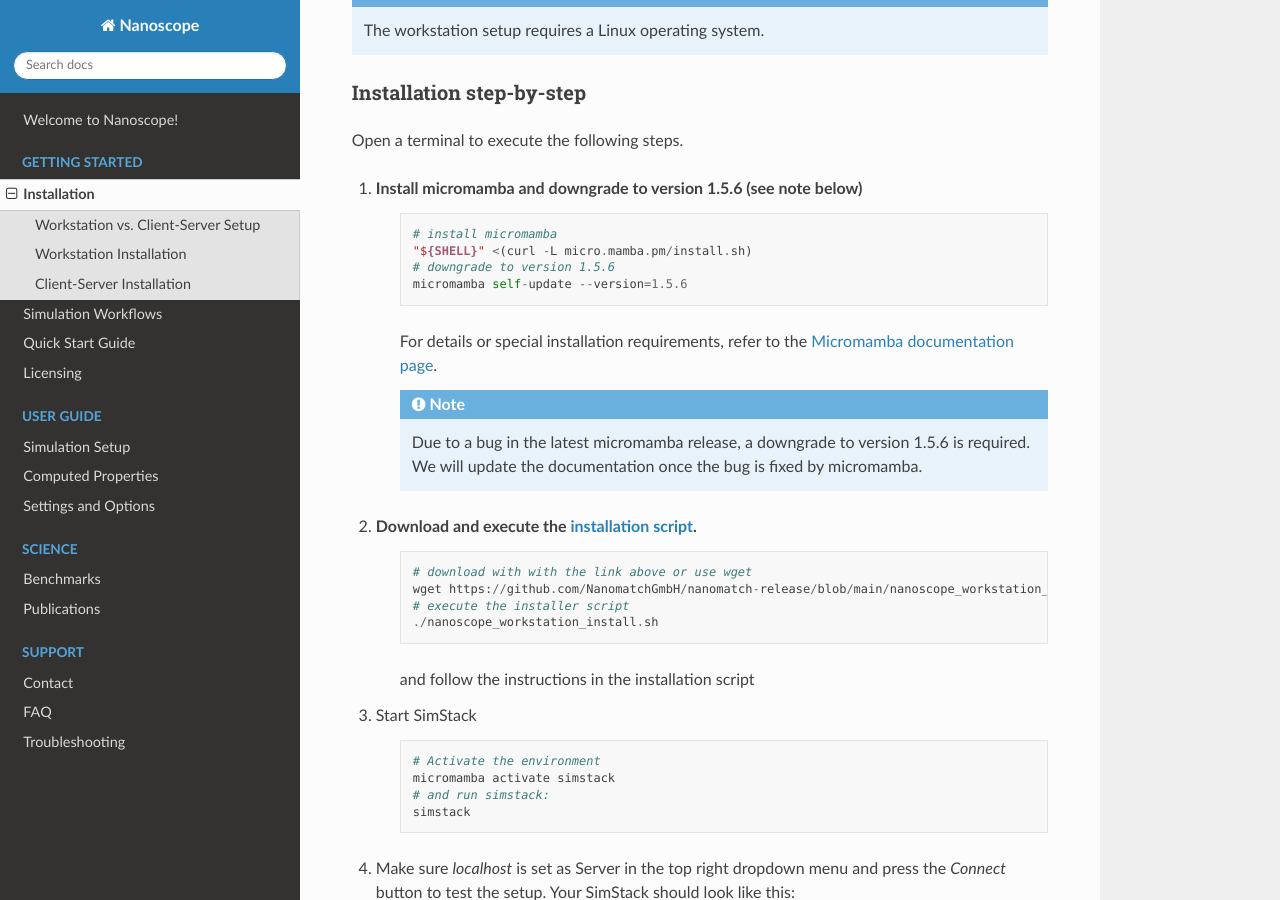
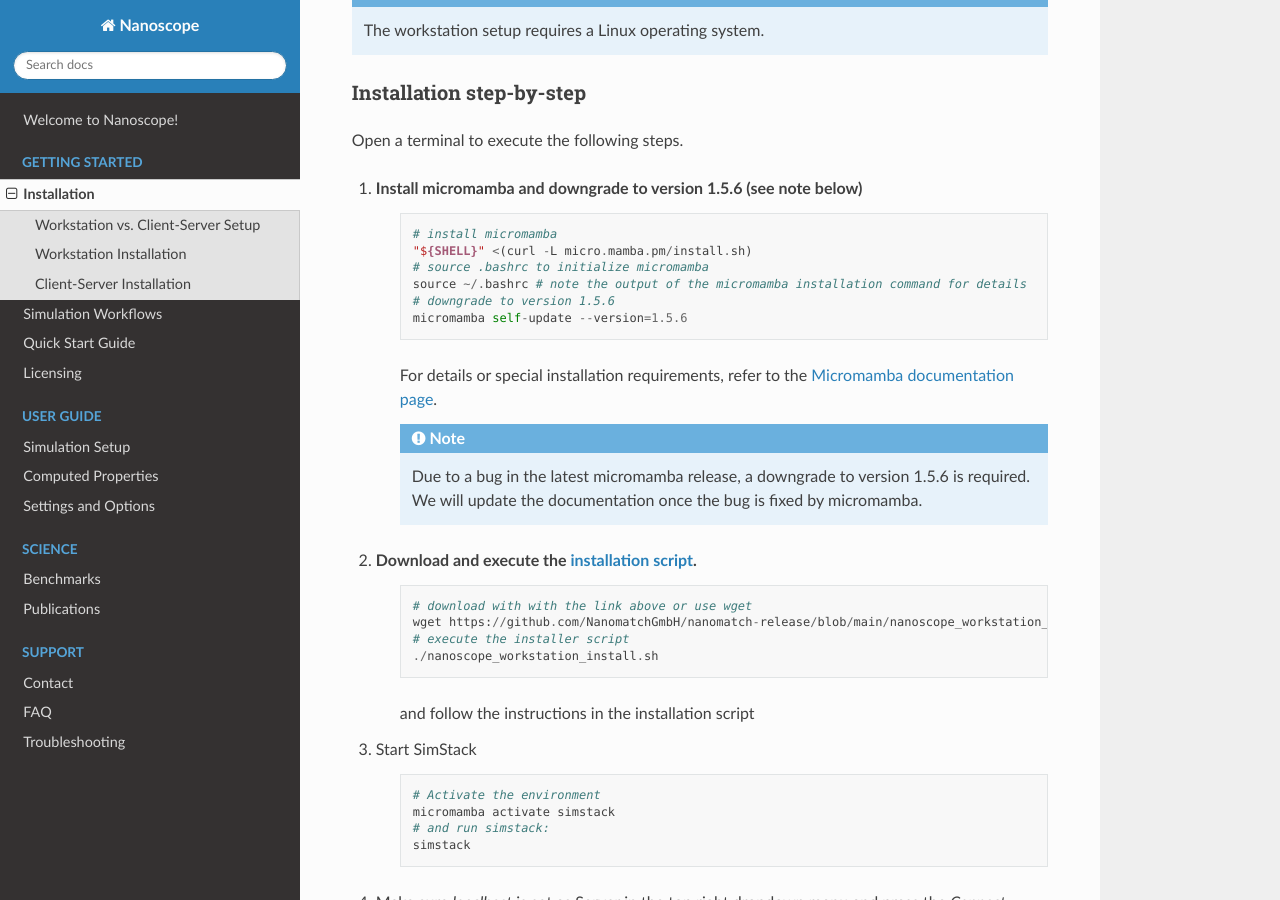
Before and after one commit to NanomatchGmbH/nanoscope-docs, a Sphinx documentation site: the page built from docs/source/getting_started/installation.rst, in a window 1280 px wide and 900 px high, scrolled down 837 px. Built offline with Sphinx 7.4.7 and the Read the Docs theme 3.1.0, drawn with Linux system fonts in a browser that asks for light colours.

Commit message:
small info to source bashrc

```diff
--- a/docs/source/getting_started/installation.rst
+++ b/docs/source/getting_started/installation.rst
@@ -45,6 +45,8 @@
 
         # install micromamba
         "${SHELL}" <(curl -L micro.mamba.pm/install.sh)
+        # source .bashrc to initialize micromamba
+        source ~/.bashrc # note the output of the micromamba installation command for details
         # downgrade to version 1.5.6
         micromamba self-update --version=1.5.6
 
```
